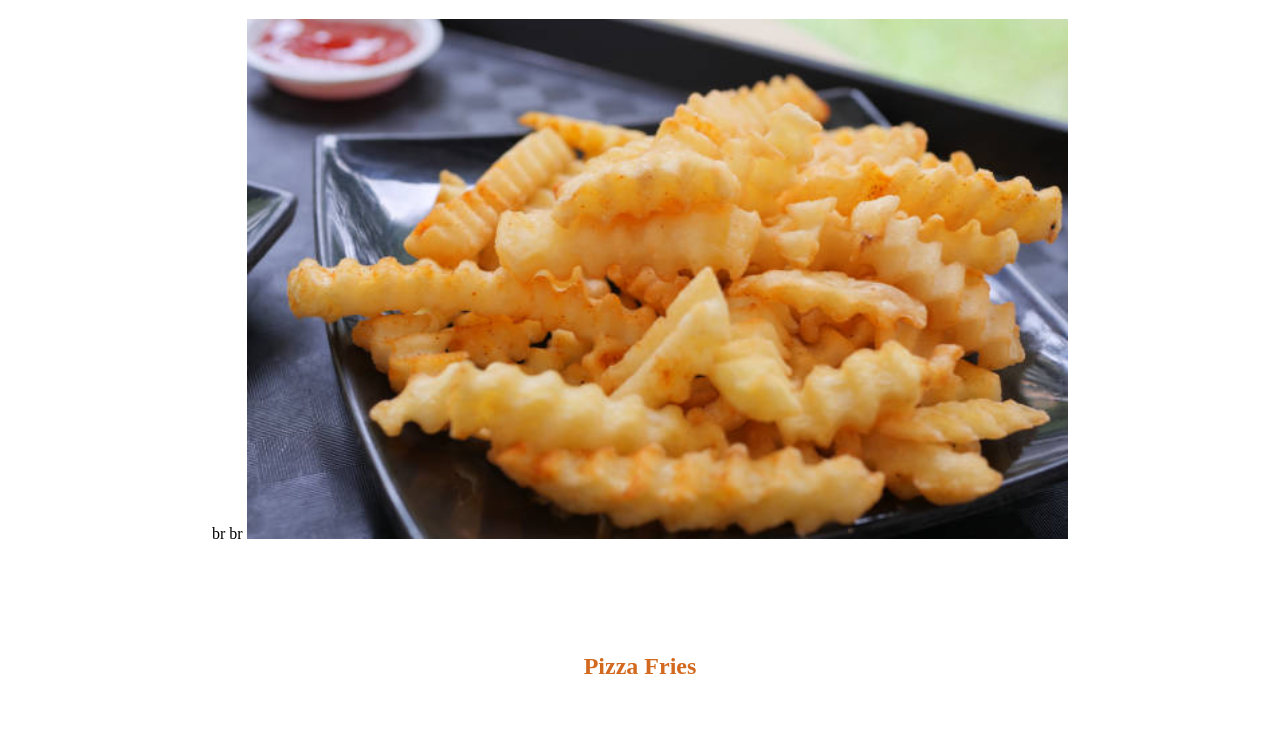
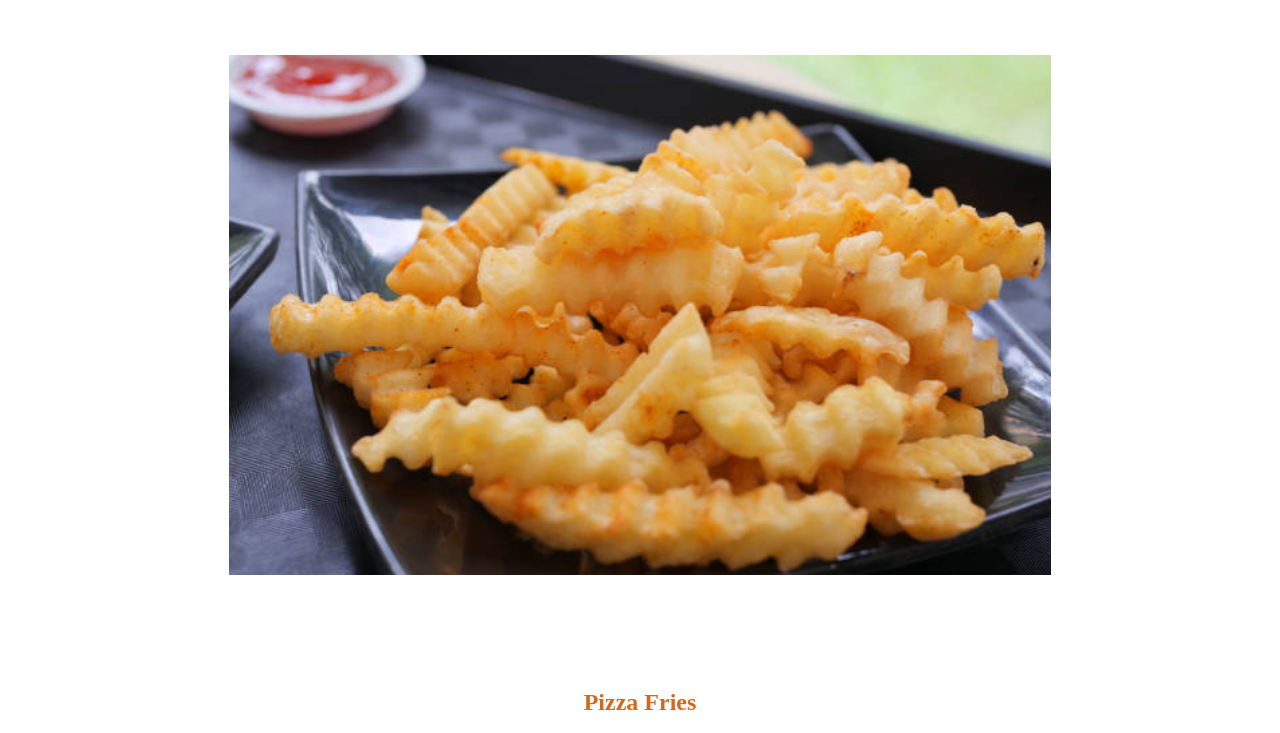
Before and after one commit to MuhammadFazeelRaza/F, a plain HTML site: page Fries.html in a window 1280 px wide. Shown: the part 61-794 px from the top of the page. Drawn offline with Linux system fonts and the light colour scheme.

Commit message:
Update Fries.html

```diff
--- a/Fries.html
+++ b/Fries.html
@@ -7,8 +7,8 @@
 </head>
 <body>
    <center> <h1 style=" background-color: blue;color: chartreuse;"> Fries </h1>
-       br
-       br
+       <br>
+       <br>
 
 <img src="IMG/Main Fries.jpg" alt="Main Fries" width="65%" height="520px">
 <br>
```
